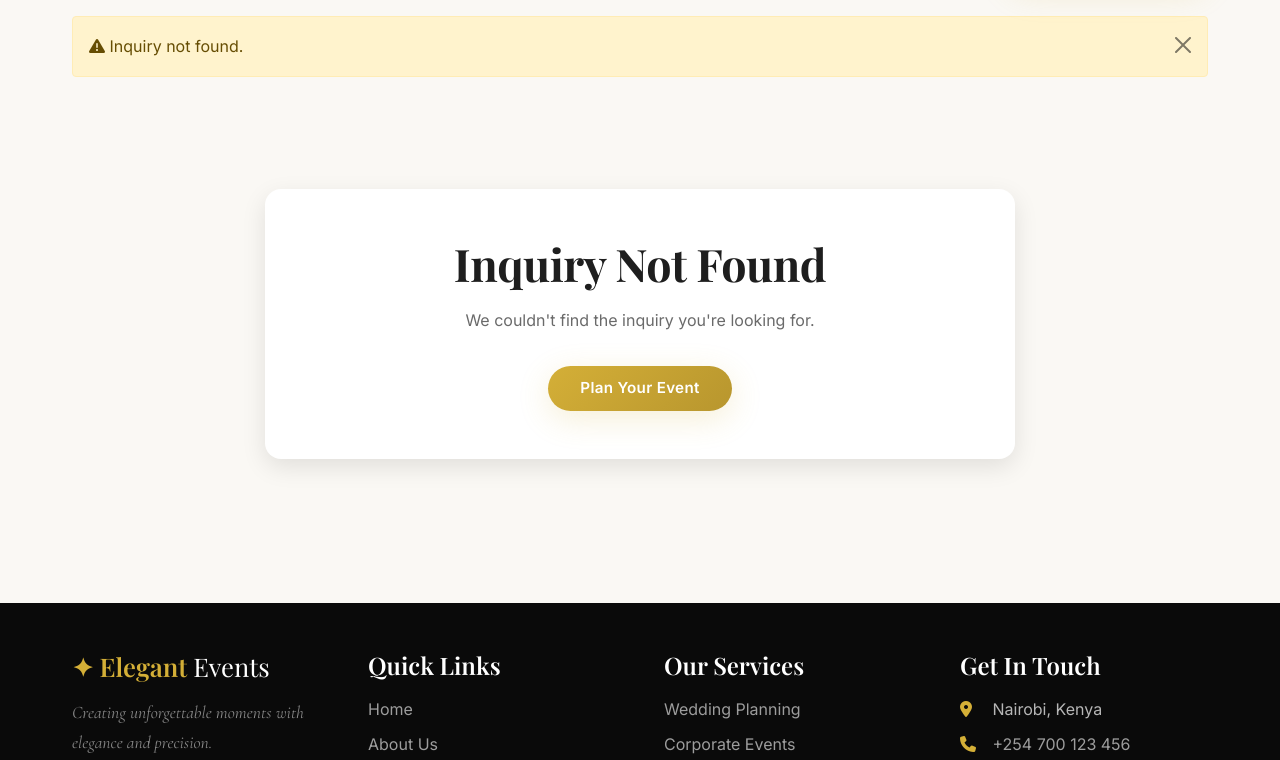
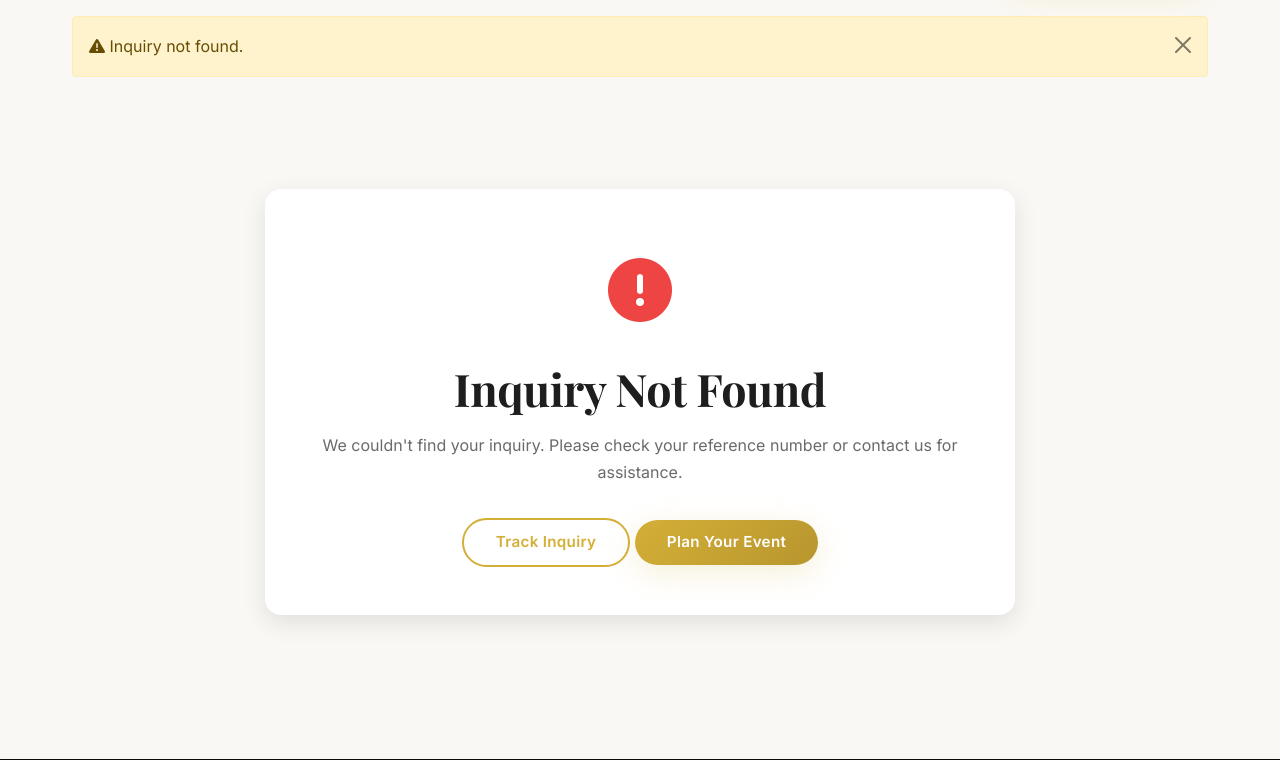
Before and after one commit to jordantradesxau-alt/Elegant-Events, a Flask app: page /quote-summary/1 in a window 1280 px wide. Shown: the part 76-836 px from the top of the page. Run offline with Flask 3, Linux system fonts and the light colour scheme; data that the repository does not hold is empty; some libraries are stand-ins or nearby versions; some web fonts are replaced.

Commit message:
Refactor quote summary template for clarity and style

```diff
--- a/templates/quote_summary.html
+++ b/templates/quote_summary.html
@@ -10,24 +10,39 @@
     <div class="container">
         <div class="row justify-content-center">
             <div class="col-lg-8 reveal">
+
                 <div style="background: var(--color-white); padding: var(--spacing-xl); border-radius: var(--radius-md); box-shadow: var(--shadow-md); text-align: center;">
 
                     {% if inquiry %}
+
                         <div style="font-size: 4rem; color: var(--color-gold); margin-bottom: var(--spacing-md);">
                             <i class="fas fa-check-circle"></i>
                         </div>
                         <h2 style="font-weight: 700;">Thank You for Your Inquiry!</h2>
+
                         <div style="margin: var(--spacing-lg) 0;">
-                            <p style="font-size: 1.1rem; color: var(--color-text-light);">Your inquiry has been received and our team will get back to you shortly.</p>
+                            <p style="font-size: 1.1rem; color: var(--color-text-light);">Your inquiry has been received. Our team will review it and get back to you within 24-48 hours.</p>
                             <div style="background: var(--color-light-gray); padding: var(--spacing-md); border-radius: var(--radius-sm); display: inline-block; margin-top: var(--spacing-md);">
                                 <span style="font-weight: 600; color: var(--color-text);">Reference Number:</span>
                                 <span style="font-family: monospace; font-size: 1.2rem; color: var(--color-gold);">{{ inquiry.reference }}</span>
                             </div>
                         </div>
 
-                        <div style="text-align: left; margin-top: var(--spacing-lg);">
-                            <h5 style="font-weight: 600; margin-bottom: var(--spacing-md);">Quote Summary</h5>
+                        <div style="text-align: left; margin-top: var(--spacing-lg); border-top: 1px solid var(--color-border); padding-top: var(--spacing-lg);">
+                            <h5 style="font-weight: 600; margin-bottom: var(--spacing-md);">Inquiry Summary</h5>
                             <ul style="list-style: none; padding: 0;">
+                                <li style="padding: var(--spacing-sm) 0; border-bottom: 1px solid var(--color-border); display: flex; justify-content: space-between;">
+                                    <span style="color: var(--color-text-light);">Name</span>
+                                    <span style="font-weight: 500;">{{ inquiry.full_name }}</span>
+                                </li>
+                                <li style="padding: var(--spacing-sm) 0; border-bottom: 1px solid var(--color-border); display: flex; justify-content: space-between;">
+                                    <span style="color: var(--color-text-light);">Email</span>
+                                    <span style="font-weight: 500;">{{ inquiry.email }}</span>
+                                </li>
+                                <li style="padding: var(--spacing-sm) 0; border-bottom: 1px solid var(--color-border); display: flex; justify-content: space-between;">
+                                    <span style="color: var(--color-text-light);">Phone</span>
+                                    <span style="font-weight: 500;">{{ inquiry.phone }}</span>
+                                </li>
                                 <li style="padding: var(--spacing-sm) 0; border-bottom: 1px solid var(--color-border); display: flex; justify-content: space-between;">
                                     <span style="color: var(--color-text-light);">Event Date</span>
                                     <span style="font-weight: 500;">{{ inquiry.event_date }}</span>
@@ -62,21 +77,26 @@
                         </div>
 
                         <div style="margin-top: var(--spacing-lg);">
-                            <p style="color: var(--color-text-light);">We'll be in touch within 24-48 hours with a detailed proposal.</p>
-                        </div>
-
-                        <div style="margin-top: var(--spacing-lg);">
+                            <a href="{{ url_for('track_inquiry') }}" class="btn btn-outline-gold">Track Your Inquiry</a>
                             <a href="{{ url_for('index') }}" class="btn btn-gold">Return Home</a>
-                            <a href="{{ url_for('track_inquiry') }}" class="btn btn-outline-gold">Track Inquiry</a>
                         </div>
 
                     {% else %}
+
+                        <div style="font-size: 4rem; color: #ef4444; margin-bottom: var(--spacing-md);">
+                            <i class="fas fa-exclamation-circle"></i>
+                        </div>
                         <h2 style="font-weight: 700;">Inquiry Not Found</h2>
-                        <p style="color: var(--color-text-light);">We couldn't find the inquiry you're looking for.</p>
-                        <a href="{{ url_for('plan_event') }}" class="btn btn-gold mt-3">Plan Your Event</a>
+                        <p style="color: var(--color-text-light);">We couldn't find your inquiry. Please check your reference number or contact us for assistance.</p>
+                        <div style="margin-top: var(--spacing-lg);">
+                            <a href="{{ url_for('track_inquiry') }}" class="btn btn-outline-gold">Track Inquiry</a>
+                            <a href="{{ url_for('plan_event') }}" class="btn btn-gold">Plan Your Event</a>
+                        </div>
+
                     {% endif %}
 
                 </div>
+
             </div>
         </div>
     </div>
```
